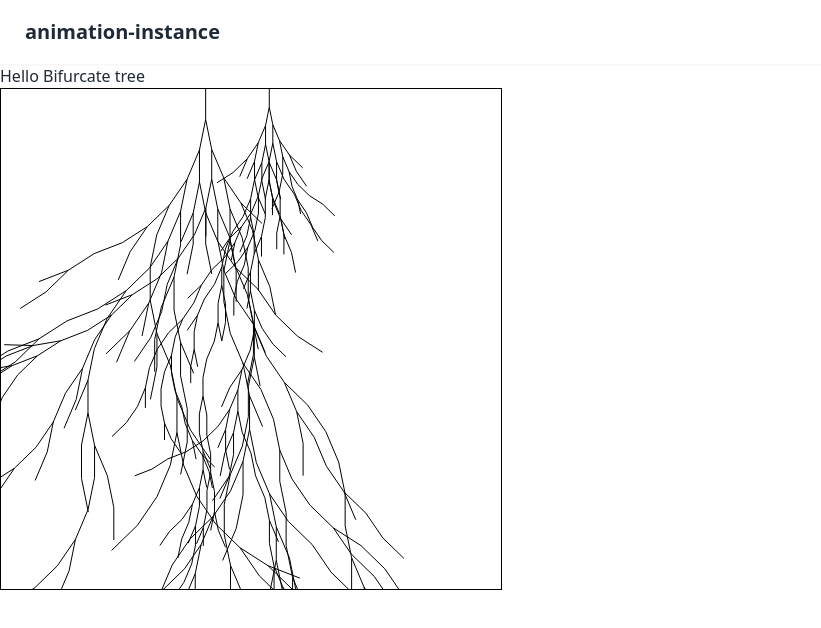
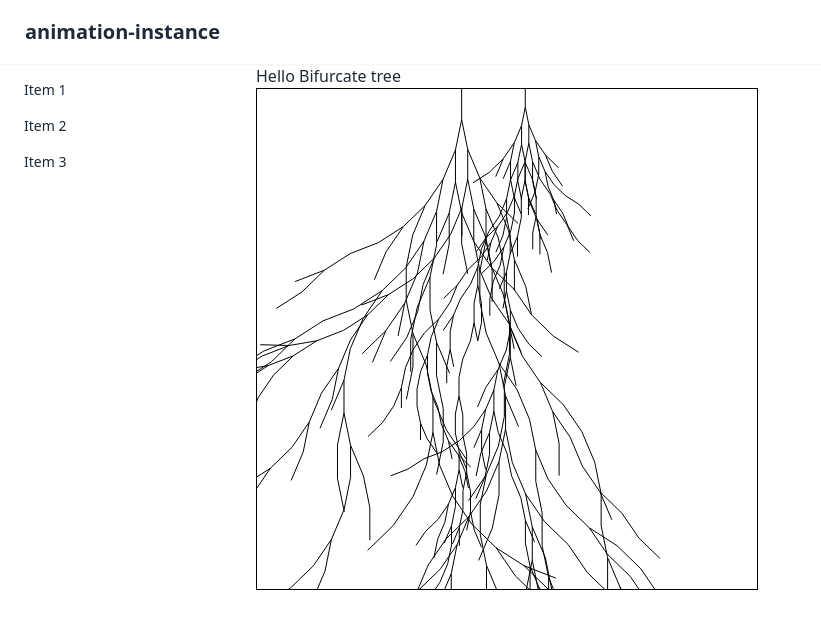
Before and after one commit to gaoxiaoduan/animation-instance, a React (Vite) app: page / in a window 1280 px wide. Shown: the top 628 px of the page, without its empty margins (0-821 px from the left). Built offline with nearby package versions, Linux system fonts and the light colour scheme.

Commit message:
feat: add Menu

```diff
--- a/src/App.tsx
+++ b/src/App.tsx
@@ -1,11 +1,19 @@
 import { Plum } from "./pages/canvas/plum";
-import { Navbar } from "./components";
+import { Menu, Navbar } from "./components";
 
 function App() {
+
     return (
-        <div className="App">
+        <div className="min-h-screen">
             <Navbar/>
-            <Plum/>
+
+            <div className="w-full min-h-full flex flex-row">
+                <Menu/>
+                <main className="w-full">
+                    <Plum/>
+                </main>
+            </div>
+
         </div>
     );
 }
--- /dev/null
+++ b/src/components/Menu/index.tsx
@@ -0,0 +1,13 @@
+import { FC } from "react";
+
+export const Menu: FC = () => {
+    return (
+        <nav className="max-h-screen w-80 overflow-y-auto">
+            <ul className="menu">
+                <li><a>Item 1</a></li>
+                <li><a>Item 2</a></li>
+                <li><a>Item 3</a></li>
+            </ul>
+        </nav>
+    );
+};
--- a/src/components/index.ts
+++ b/src/components/index.ts
@@ -1 +1,2 @@
 export * from "./Navbar";
+export * from "./Menu";
```
